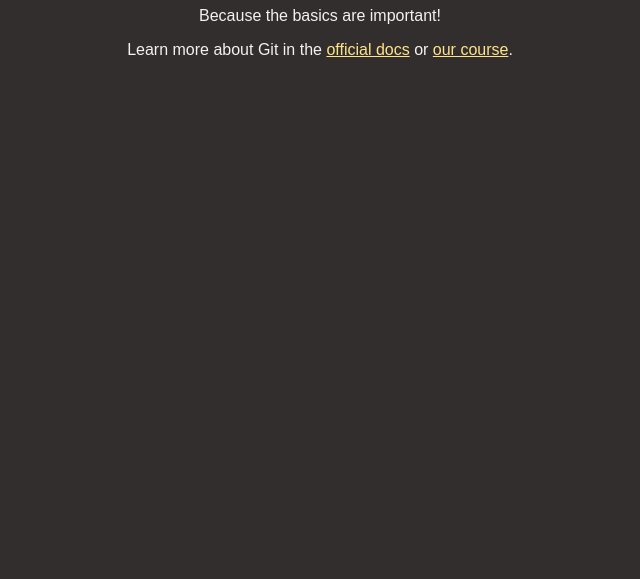
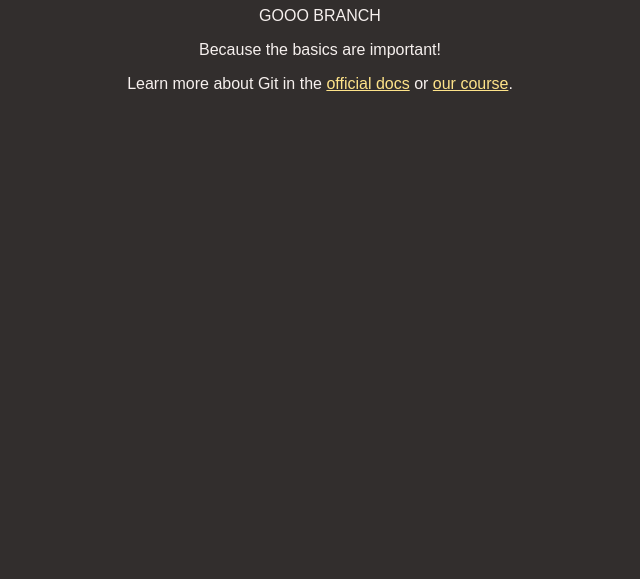
Before and after one commit to LiviuEmanuel/Course_Git_actions, a plain HTML site: page index.html in a window 1280 px wide. Shown: the part 221-800 px from the top of the page, without its empty margins (320-960 px from the left). Drawn offline with Linux system fonts and the light colour scheme.

Commit message:
Added paragraph

```diff
--- a/index.html
+++ b/index.html
@@ -13,6 +13,7 @@
       <h1>Git & GitHub Crash Course</h1>
     </header>
     <main>
+      <p>GOOO BRANCH</p>
       <p>Because the basics are important!</p>
       <p>
         Learn more about Git in the
```
